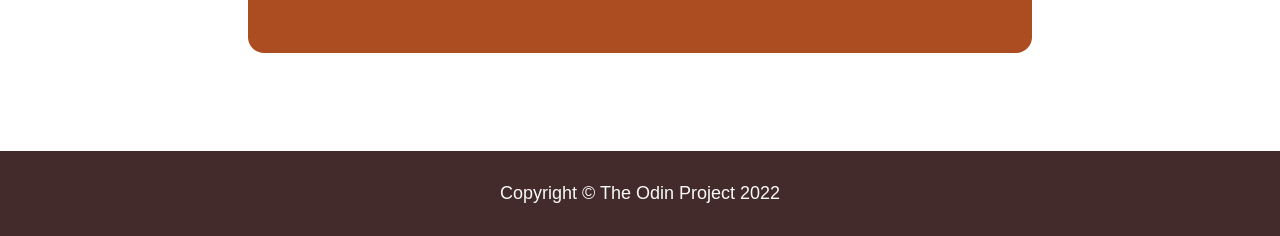
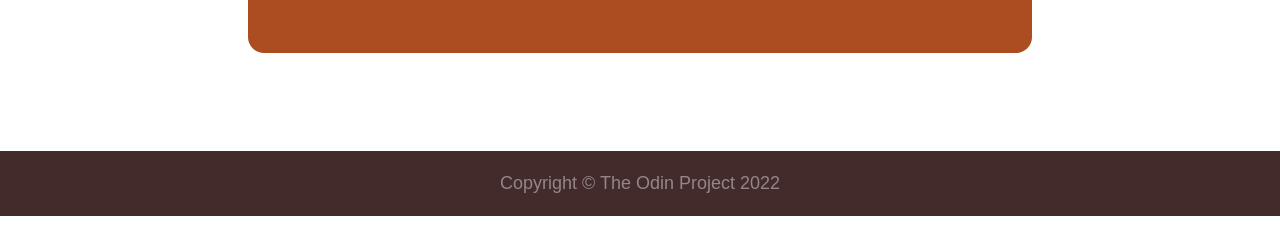
Before and after one commit to Ezzu99/odin-landing-page, a plain HTML site: page index.html in a window 1280 px wide. Shown: the part 2944-3180 px from the top of the page. Drawn offline with Linux system fonts and the light colour scheme.

Commit message:
changed footer padding and text color

```diff
--- a/css/style.css
+++ b/css/style.css
@@ -215,8 +215,8 @@ button:active {
 }
 
 footer {
-    padding: 32px;
-    color: #F9FAF8;
+    padding: 22px;
+    color: #f9faf871;
     font-size: 18px;
     background-color: #331818ea;
     display: flex;
```
